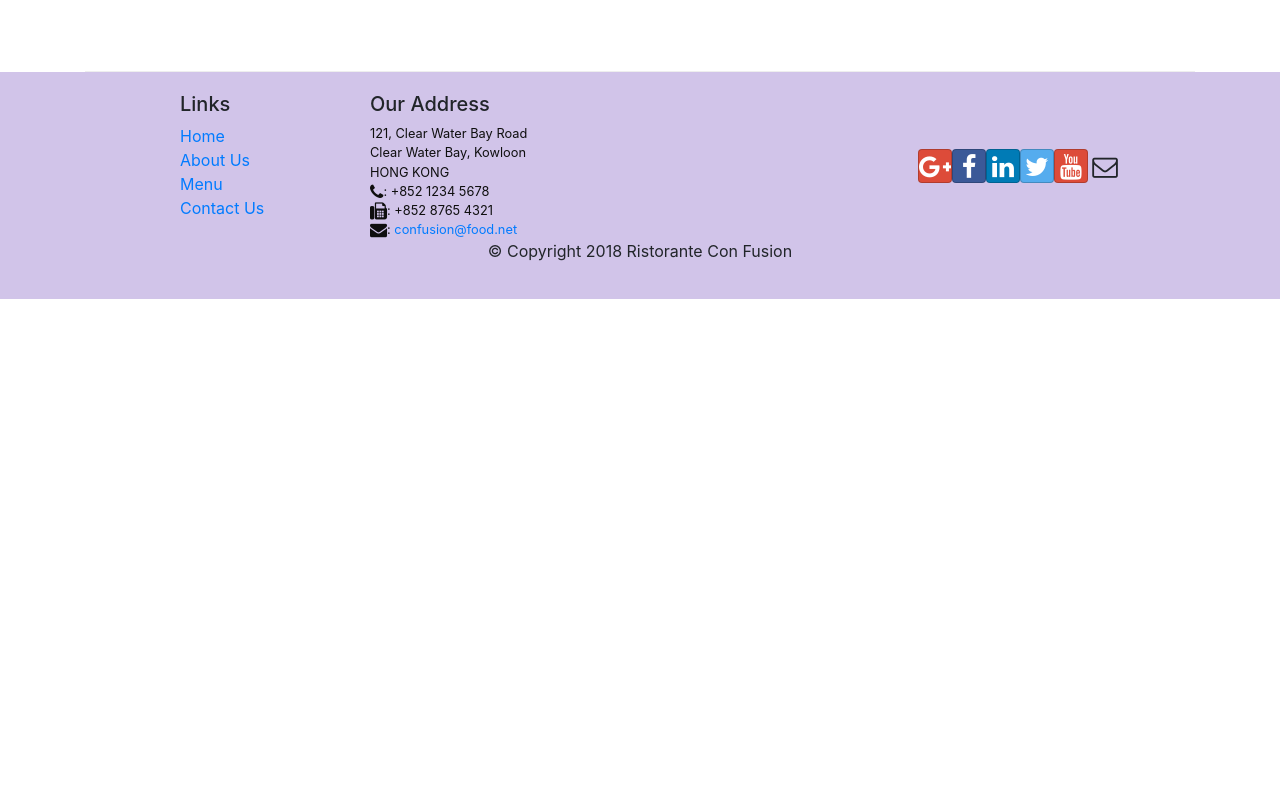
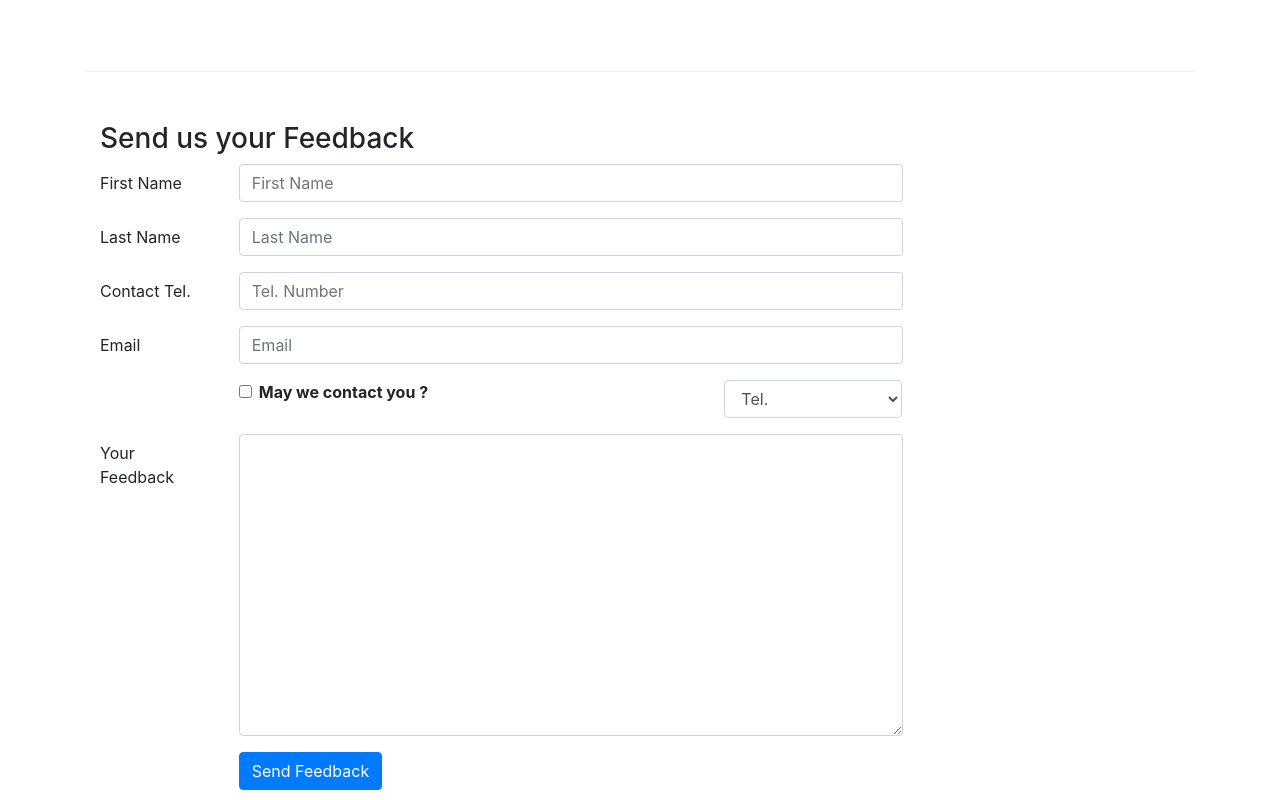
Before and after one commit to Meet2000/Full-Stack-Web-Development-with-React-Specialization, a React (Create React App) app in the folder React/confusion/: page /contactus in a window 1280 px wide. Shown: the part 800-1600 px from the top of the page. Before the commit the page ends 1099 px from the top, so only its background shows below. Built offline with nearby package versions, Linux system fonts and the light colour scheme.

Commit message:
Controlled Forms

```diff
--- a/React/confusion/src/component/ContactComponent.js
+++ b/React/confusion/src/component/ContactComponent.js
@@ -1,8 +1,43 @@
-import React from 'react';
-import { Breadcrumb, BreadcrumbItem } from 'reactstrap';
+import React, { Component } from 'react';
+import { Breadcrumb, BreadcrumbItem, Button, Form, FormGroup, Label, Input, Col } from 'reactstrap';
 import { Link } from 'react-router-dom';
 
-function Contact(props) {
+class Contact extends Component {
+
+    constructor(props){
+        super(props);
+
+        this.state = {
+            firstname: '',
+            lastname: '',
+            telnum: '',
+            email: '',
+            agree: false,
+            contactType: 'Tel.',
+            message: ''
+        }
+
+        this.handleInputChange = this.handleInputChange.bind(this);
+        this.handleSubmit = this.handleSubmit.bind(this);
+    }
+
+    handleInputChange(event) {
+        const target = event.target;
+        const value = target.value === 'checked' ? target.checked : target.value;
+        const name = target.name;
+
+        this.setState({
+            [name]: value
+        });
+    }
+
+    handleSubmit(event) {
+        console.log('Current State is : ' + JSON.stringify(this.state));
+        alert('Current State is : ' + JSON.stringify(this.state));
+        event.preventDefault();
+    }
+
+    render() {
         return(
             <div className="container">
                 <div className="row">
@@ -41,8 +76,60 @@
                         </div>
                     </div>
                 </div>
+                <div className="row row-content">
+                    <div className="col-12">
+                        <h3>Send us your Feedback</h3>
+                    </div>
+                    <div className="col-12 col-md-9">
+                        <Form onSubmit={this.handleSubmit}>
+                            <FormGroup row>
+                                <Label htmlFor="firstname" md={2}>First Name</Label>
+                                <Col md={10}><Input type="text" id="firstname" name="firstname" placeholder="First Name" value={this.state.firstname} onChange={this.handleInputChange} /></Col>
+                            </FormGroup>
+                            <FormGroup row>
+                                <Label htmlFor="lastname" md={2}>Last Name</Label>
+                                <Col md={10}><Input type="text" id="lastname" name="lastname" placeholder="Last Name" value={this.state.lastname} onChange={this.handleInputChange} /></Col>
+                            </FormGroup>
+                            <FormGroup row>
+                                <Label htmlFor="telnum" md={2}>Contact Tel.</Label>
+                                <Col md={10}><Input type="tel" id="telnum" name="telnum" placeholder="Tel. Number" value={this.state.telnum} onChange={this.handleInputChange} /></Col>
+                            </FormGroup>
+                            <FormGroup row>
+                                <Label htmlFor="email" md={2}>Email</Label>
+                                <Col md={10}><Input type="email" id="email" name="email" placeholder="Email" value={this.state.email} onChange={this.handleInputChange} /></Col>
+                            </FormGroup>
+                            <FormGroup row>
+                                <Col md={{size: 6, offset: 2}}>
+                                    <FormGroup check>
+                                        <Label check>
+                                            <Input type="checkbox" name="agree" checked={this.state.agree} onChange={this.handleInputChange} /> {' '} <strong>May we contact you ?</strong>
+                                        </Label>
+                                    </FormGroup>
+                                </Col>
+                                <Col md={{size: 3, offset: 1}}>
+                                    <Input type="select" name="contactType" value={this.state.contactType} onChange={this.handleInputChange}>
+                                        <option>Tel.</option>
+                                        <option>Email</option>
+                                    </Input>
+                                </Col>
+                            </FormGroup>
+                            <FormGroup row>
+                                <Label htmlFor="message" md={2}>Your Feedback</Label>
+                                <Col md={10}><Input type="textarea" id="message" name="message" rows="12" value={this.state.message} onChange={this.handleInputChange} /></Col>
+                            </FormGroup>
+                            <FormGroup row>
+                                <Col md={{size: 10, offset: 2}}>
+                                    <Button type="submit" color="primary">
+                                        Send Feedback
+                                    </Button>
+                                </Col>
+                            </FormGroup>
+                        </Form>
+                    </div>
+                </div>
             </div>
         );
     }
+}
 
 export default Contact;
```
Lines whose indentation alone changed are shown as unchanged.
